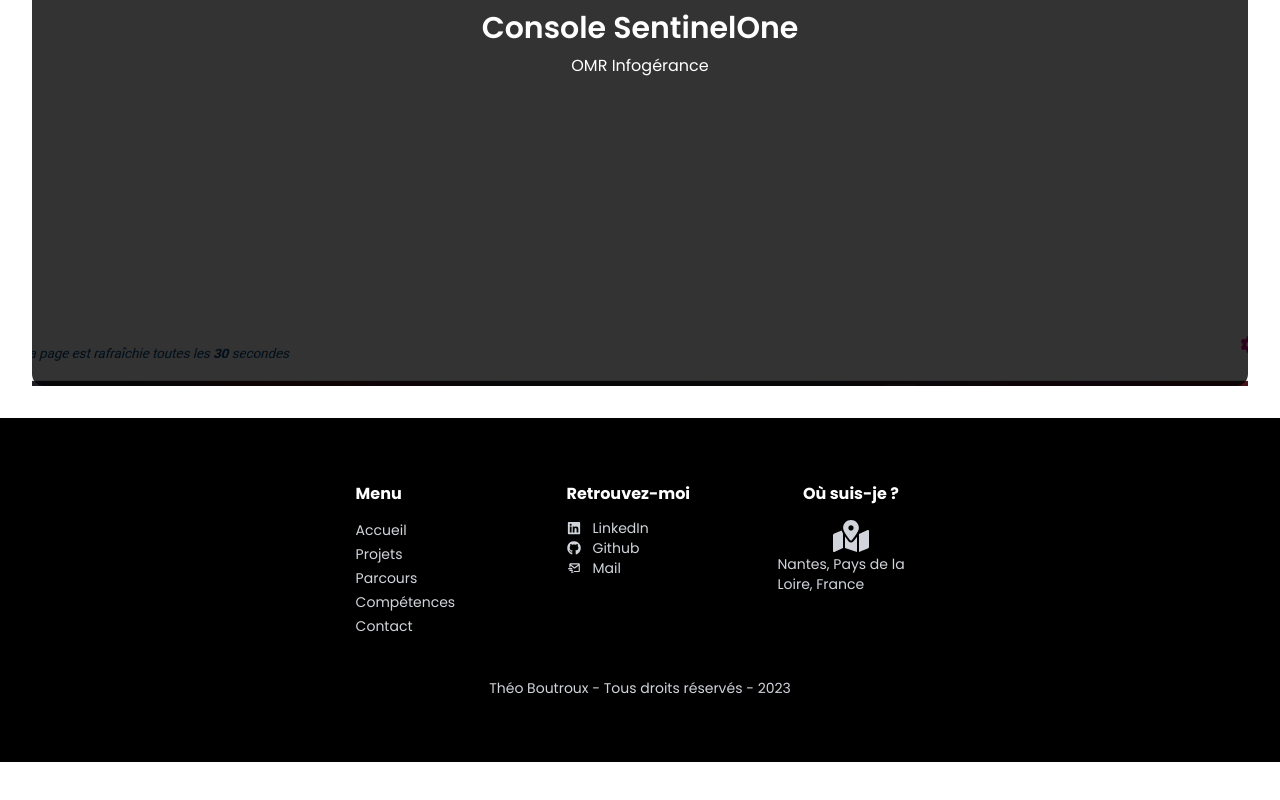
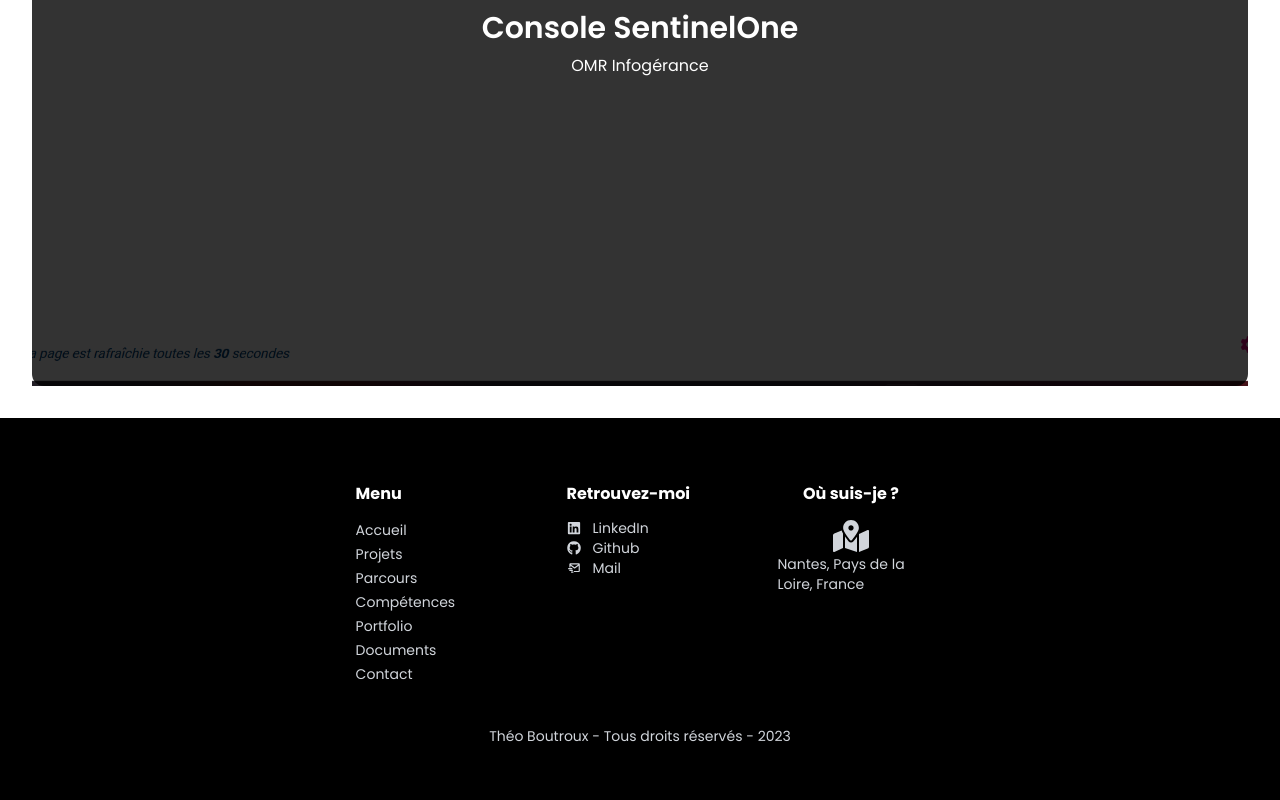
Before and after one commit to tboutroux/PortfolioNext, a Next.js app: page /projects in a window 1280 px wide. Shown: the part 1742-2542 px from the top of the page. Before the commit the page ends 2504 px from the top, so only its background shows below. Built offline with nearby package versions, Linux system fonts and the light colour scheme.

Commit message:
Add final documents

```diff
--- a/components/documentPage/DocumentComponents.tsx
+++ b/components/documentPage/DocumentComponents.tsx
@@ -24,13 +24,13 @@
                     </div>
 
                     <div className='flex flex-col w-full lg:w-1/2 gap-4'>
-                        <Link href='/' download target='_blank' className='w-full'>
+                        <Link href='/assets/file/controle-de-conformite-1.pdf' download target='_blank' className='w-full'>
                             <button className="flex justify-center items-center w-full shadow-sm gap-5 bg-gray-900 text-white px-5 py-4 xl:px-10 xl:py-3 lg:px-8 lg:py-2 rounded-lg font-medium hover:bg-gray-800 hover:text-white transition-all duration-200 xl:shadow-xl">
                                 <h1 className='text-sm lg:text-sm'>Contrôle de conformité 1</h1>
                             </button>
                         </Link>
 
-                        <Link href='/' download target='_blank' className='w-full'>
+                        <Link href='/assets/file/controle-de-conformite-2.pdf' download target='_blank' className='w-full'>
                             <button className="flex justify-center items-center w-full shadow-sm gap-5 bg-gray-900 text-white px-5 py-4 xl:px-10 xl:py-3 lg:px-8 lg:py-2 rounded-lg font-medium hover:bg-gray-800 hover:text-white transition-all duration-200 xl:shadow-xl">
                                 <h1 className='text-sm lg:text-sm'>Contrôle de conformité 2</h1>
                             </button>
--- a/components/footer.tsx
+++ b/components/footer.tsx
@@ -31,6 +31,8 @@
                         <MenuItem text='Projets' href='/#presentation-page'/>
                         <MenuItem text='Parcours' href='/#mon-parcours'/>
                         <MenuItem text='Compétences' href='/#competences'/>
+                        <MenuItem text='Portfolio' href='/#projets'/>
+                        <MenuItem text='Documents' href='/#documents-bts'/>
                         <MenuItem text='Contact' href='/#contact'/>
                     </div>
                     <div className='flex flex-col items-center lg:items-start w-full'>
--- a/components/homePage/NavBar.tsx
+++ b/components/homePage/NavBar.tsx
@@ -94,6 +94,7 @@
                 <NavLink link="#mon-parcours" title="Parcours" />
                 <NavLink link="#competences" title="Compétences" />
                 <NavLink link="#projets" title="Portfolio" />
+                <NavLink link="#documents-bts" title="Documents" />
                 <NavLink link="#contact" title="Contact" />
             </nav>
 
@@ -111,6 +112,7 @@
                     <MobileNavLink link="#mon-parcours" title="Parcours" />
                     <MobileNavLink link="#competences" title="Compétences" />
                     <MobileNavLink link="#projets" title="Portfolio" />
+                    <MobileNavLink link="#documents-bts" title="Documents" />
                     <MobileNavLink link="#contact" title="Contact" />
                 </div>
 
```
Also changed, not shown: 2 other files (tests, documents, lock files or other folders).
